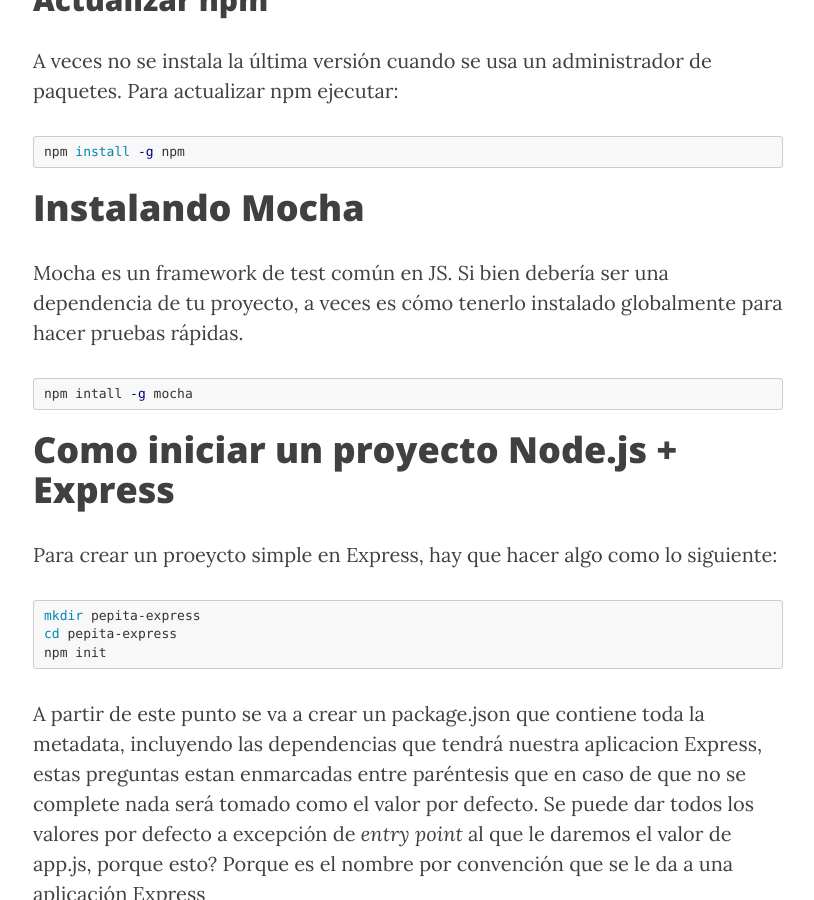
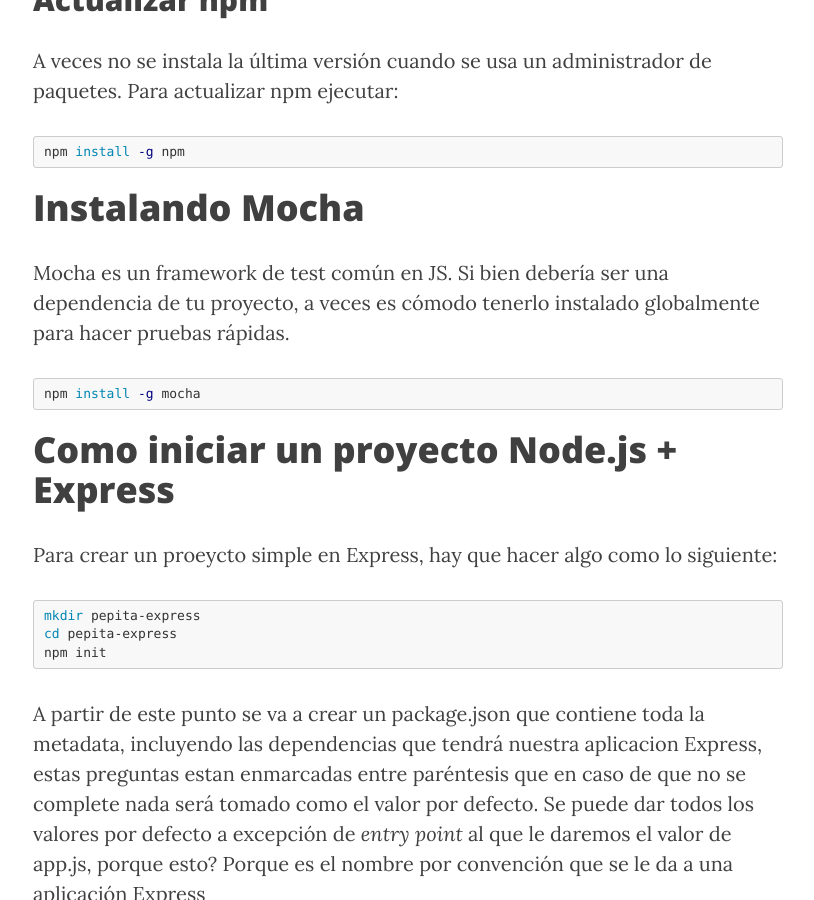
Before and after one commit to arquitecturas-concurrentes/arquitecturas-concurrentes.github.io, a Jekyll site: the page built from guias/node.md, in a window 1280 px wide and 900 px high, scrolled down 2354 px. Shown: the whole window, without its empty margins (232-1046 px from the left). Built offline with Jekyll 4.4.1, drawn with Linux system fonts in a browser that asks for light colours; nearby versions of some CDN libraries.

Commit message:
Update node.md

```diff
--- a/guias/node.md
+++ b/guias/node.md
@@ -79,10 +79,10 @@
 
 # Instalando Mocha
 
-Mocha es un framework de test común en JS. Si bien debería ser una dependencia de tu proyecto, a veces es cómo tenerlo instalado globalmente para hacer pruebas rápidas.
+Mocha es un framework de test común en JS. Si bien debería ser una dependencia de tu proyecto, a veces es cómodo tenerlo instalado globalmente para hacer pruebas rápidas.
 
 {% highlight bash %}
-npm intall -g mocha
+npm install -g mocha
 {% endhighlight %}
 
 # Como iniciar un proyecto Node.js + Express
```
